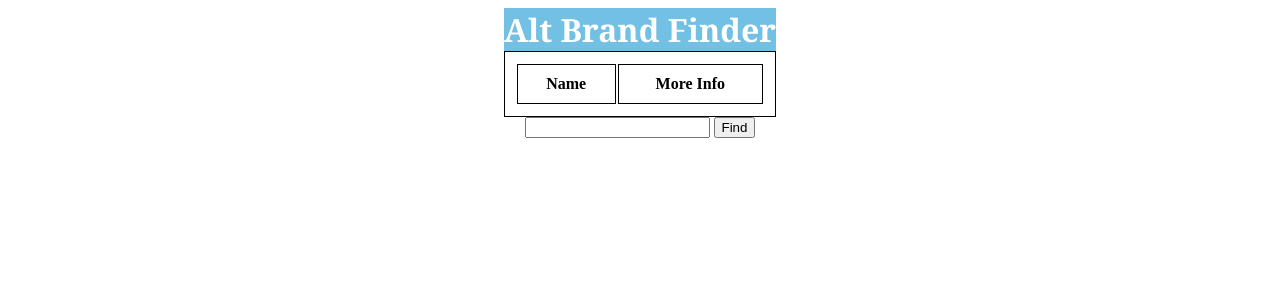
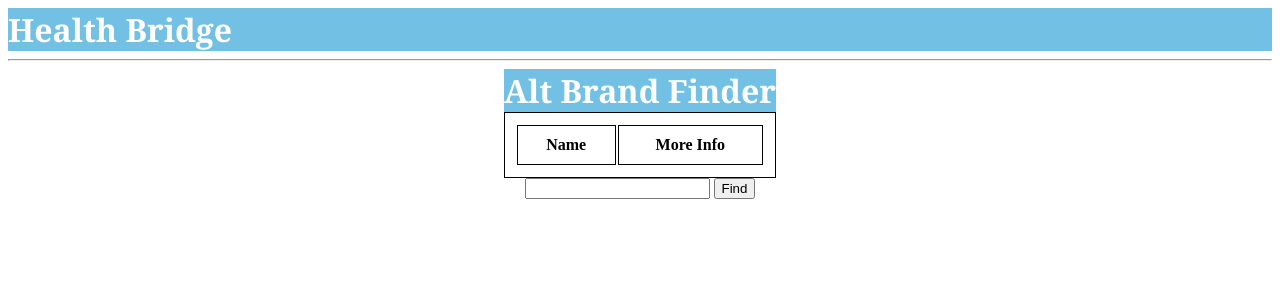
Before and after one commit to shardul-datar/Health-Bridge, a Flask app: page / in a window 1280 px wide. Shown: the top 300 px of the page. Run offline with Flask 3, Linux system fonts and the light colour scheme; lists and menus that the app fills with data are empty.

Commit message:
Update base.html

```diff
--- a/templates/base.html
+++ b/templates/base.html
@@ -8,6 +8,8 @@
     {% block head %}{% endblock %}
 </head>
 <body>
+    <h1>Health Bridge</h1>
+    <hr>
   {% block body %}{% endblock %}
 </body>
 </html>
```
